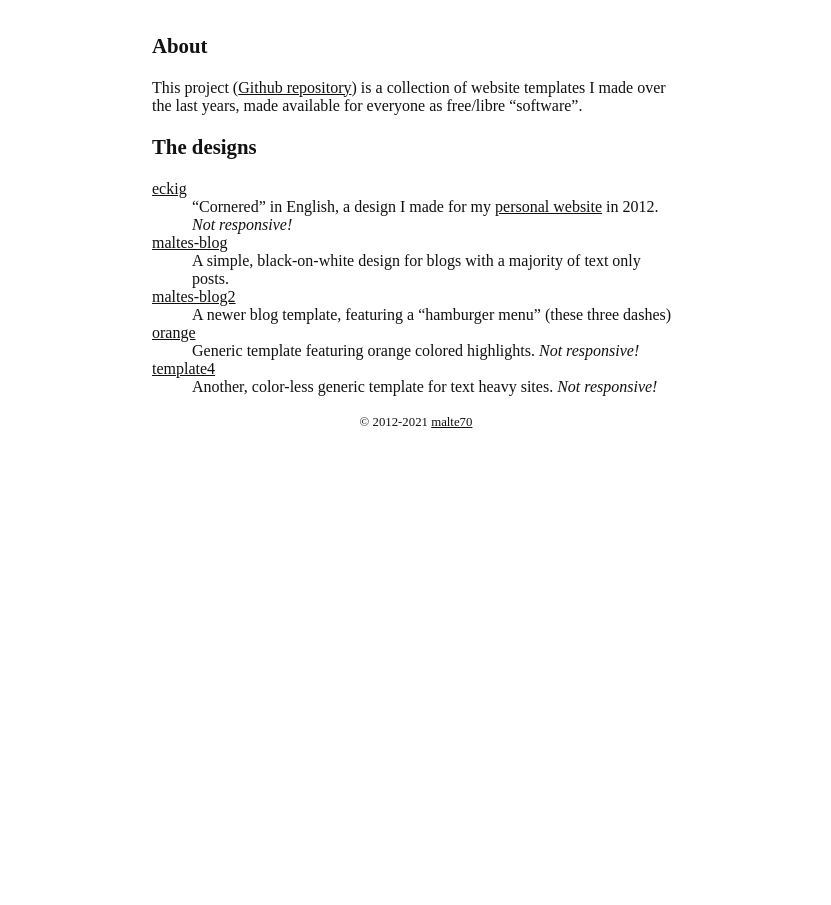
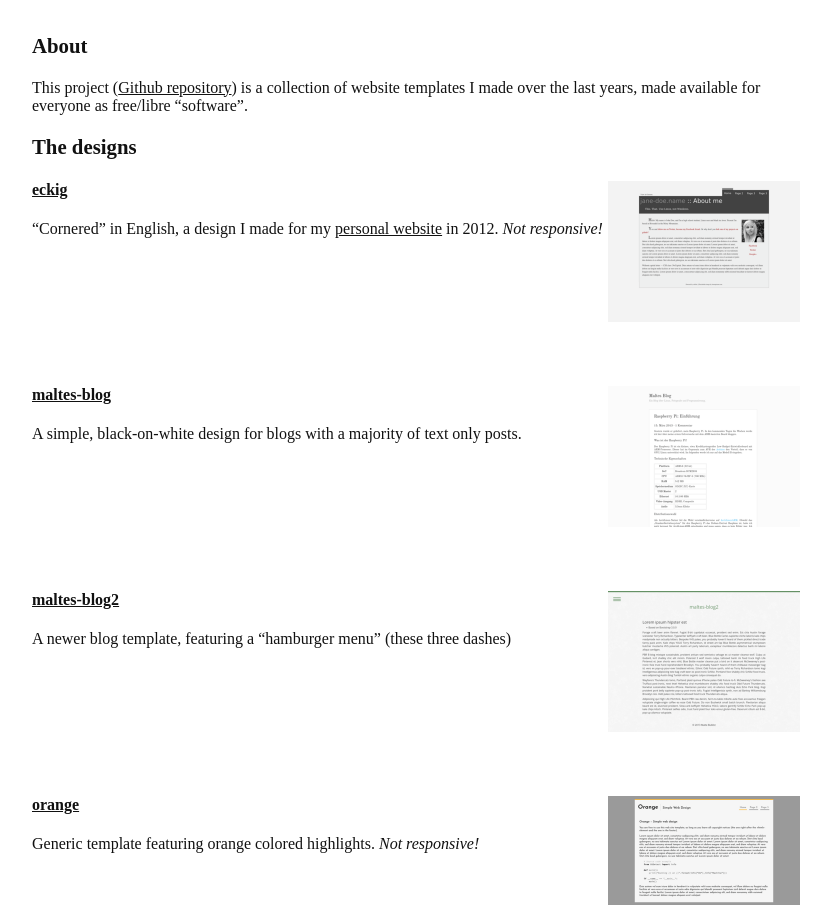
Before and after one commit to malte70/webdesigns, a plain HTML site: page index.html in a window 1280 px wide. Shown: the part 87-992 px from the top of the page, without its empty margins (224-1055 px from the left). Before the commit the page ends 800 px from the top, so only its background shows below. Drawn offline with nearby package versions, Linux system fonts and the light colour scheme; a web font is replaced by a local one.

Commit message:
💄 Added screenshots to the designs listed on the homepage

```diff
--- a/index.html
+++ b/index.html
@@ -26,30 +26,48 @@
 				</section>
 				<section id="designs">
 					<h3>The designs</h3>
-					<dl>
-						<dt><a href="eckig/index.html">eckig</a></dt>
-                        <dd>
+
+                    <article>
+                        <img src="img/eckig-small.png" class="preview"/>
+						<h4><a href="eckig/index.html">eckig</a></h4>
+                        <p>
                             “Cornered” in English, a design I made for my
                             <a href="https://malte70.de" rel="me nofollow">personal website</a> in 2012.
                             <em>Not responsive!</em>
-                        </dd>
+                        </p>
+                    </article>
 
-						<dt><a href="maltes-blog/index.html">maltes-blog</a></dt>
-                        <dd>
+                    <article>
+                        <img src="img/maltes-blog-small.png" class="preview">
+						<h4><a href="maltes-blog/index.html">maltes-blog</a></h4>
+                        <p>
                             A simple, black-on-white design for blogs with a majority of text only posts.
-                        </dd>
+                        </p>
+                    </article>
 
-						<dt><a href="maltes-blog2/index.html">maltes-blog2</a></dt>
-                        <dd>
+                    <article>
+                        <img src="img/maltes-blog2-small.png" class="preview">
+						<h4><a href="maltes-blog2/index.html">maltes-blog2</a></h4>
+                        <p>
                             A newer blog template, featuring a “hamburger menu” (these three dashes)
-                        </dd>
+                        </p>
+                    </article>
 
-						<dt><a href="orange/index.html">orange</a></dt>
-						<dd>Generic template featuring orange colored highlights. <em>Not responsive!</em></dd>
+                    <article>
+                        <img src="img/orange-small.png" class="preview">
+						<h4><a href="orange/index.html">orange</a></h4>
+                        <p>
+                            Generic template featuring orange colored highlights. <em>Not responsive!</em>
+                        </p>
+                    </article>
 
-						<dt><a href="template4/index.html">template4</a></dt>
-						<dd>Another, color-less generic template for text heavy sites. <em>Not responsive!</em></dd>
-					</dl>
+                    <article>
+                        <img src="img/template4-small.png" class="preview">
+						<h4><a href="template4/index.html">template4</a></h4>
+                        <p>
+                            Another, color-less generic template for text heavy sites. <em>Not responsive!</em>
+                        </p>
+                    </article>
 				</section>
 			</article>
 		</main>
--- a/style.css
+++ b/style.css
@@ -26,7 +26,7 @@ a:hover, a:active {
 	color: #2ECC40;
 }
 main {
-	width: 35em;
+	width: 50em;
 	max-width: 100%;
 	margin: 1em auto 0;
 	padding: 0 1em;
@@ -35,6 +35,18 @@ main h3 {
 	font-size: 1.3em;
 	font-weight: 600;
 }
+img.preview {
+    float: right;
+    width: 25%;
+}
+article {
+    margin-bottom: 4em;
+}
+article::after {
+    content: " ";
+    display: block;
+    clear: both;
+}
 footer {
 	margin: 1.5em 0 1em;
 	padding: 0;
```
Also changed, not shown: img/eckig-small.png (added), img/eckig.png (added), img/maltes-blog-small.png (added), img/maltes-blog.png (added), img/maltes-blog2-small.png (added), img/maltes-blog2.png (added), img/orange-small.png (added), img/orange.png (added), img/template4-small.png (added), img/template4.png (added), 1 other file.
